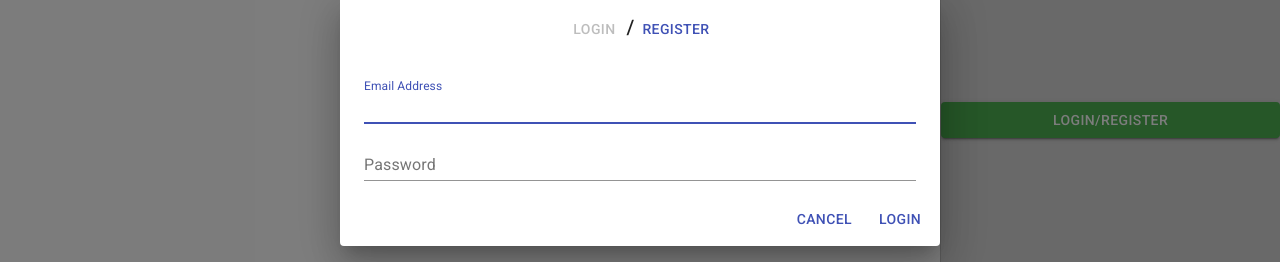
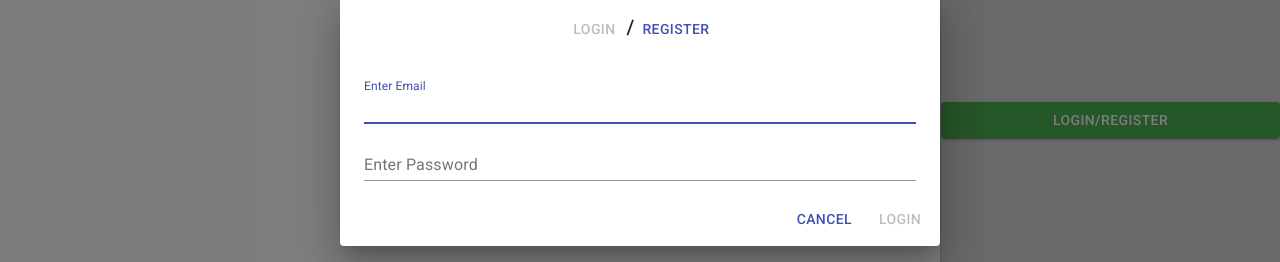
Before and after one commit to hansCodeJam/crypto-frontend, a React (Create React App) app: page / in a window 1280 px wide. Both pictures are taken after a click on the button "LOGIN/REGISTER". Shown: the part 280-542 px from the top of the page. Built offline with nearby package versions, Linux system fonts and the light colour scheme.

Commit message:
completes login.js, adds login css

```diff
--- a/package.json
+++ b/package.json
@@ -8,9 +8,11 @@
     "@testing-library/jest-dom": "^4.2.4",
     "@testing-library/react": "^9.3.2",
     "@testing-library/user-event": "^7.1.2",
+    "axios": "^0.19.2",
     "react": "^16.13.1",
     "react-dom": "^16.13.1",
-    "react-scripts": "3.4.1"
+    "react-scripts": "3.4.1",
+    "validator": "^13.0.0"
   },
   "scripts": {
     "start": "react-scripts start",
--- /dev/null
+++ b/src/component/AuthDialog/Login.css
@@ -0,0 +1,8 @@
+.popper{
+   font-size: larger;
+   color: white;
+   border: 1px solid white;
+   padding: 10px 15px;
+   border-radius: 5px;
+   background-color: lightcoral;
+}
--- a/src/component/AuthDialog/Login.js
+++ b/src/component/AuthDialog/Login.js
@@ -1,40 +1,161 @@
-import React from 'react'
+import React, { Component } from 'react'
+import validator from 'validator'
 import {
    Button,
+   Popper,
+   Fade,
    TextField,
    DialogContent,
    DialogActions
 } from '@material-ui/core';
 
-export default function Login(props) {
-   const {handleClose} = props
+
+import { login } from '../Helpers/authFunctions'
+
+import './Login.css'
+
+
+export default class Login extends Component{
+
+   state = {
+      loginForm:{
+         email: {
+            autoFocus: true,
+            margin: 'dense',
+            name: 'email',
+            id: 'email',
+            label: 'Enter Email',
+            type: 'email',
+            fullWidth: true,
+            value: ''
+         },
+         password:{
+            autoFocus: false,
+            margin: 'dense',
+            name: 'password',
+            id: 'password',
+            label: 'Enter Password',
+            type: 'password',
+            fullWidth: true,
+            value: ''
+         }
+      },
+      popper:{
+         currentTarget: null,
+         open: false,
+         message: ''
+      },
+      disabled: true
+   }
+
+
+   handleChange = (e) => {
+      const popper = {...this.state.popper}
+
+      const loginForm = { ...this.state.loginForm }
+
+      loginForm[e.target.name].value = e.target.value
+
+      switch (e.target.name) {
+         case 'email':
+            const validatedEmail = validator.isEmail(e.target.value)
+            if(!validatedEmail){
+               popper.currentTarget = e.currentTarget
+               popper.open = true
+               popper.message = 'Must be an email'
+            }else{
+               popper.currentTarget = null
+               popper.open = false
+               popper.message = ''
+            }
+            break
+         case 'password':
+            const validatedPassword = validator.isEmpty(e.target.value)
+            if(validatedPassword){
+               popper.currentTarget = e.currentTarget
+               popper.open = true
+               popper.message = 'Please type in your password'
+            }else{
+               popper.currentTarget = null
+               popper.open = false
+               popper.message = ''
+            }
+            break
+         default:
+            break;
+      }
+      const disabled = loginForm.email.value && loginForm.password.value && !popper.message ? false: true
+      this.setState({...this.state, loginForm, popper, disabled})
+   }
+
+   handleSubmit = async(e) => {
+      e.preventDefault()
+      const { email, password } = this.state.loginForm
+
+      let success = await login({email: email.value, password: password.value})
+
+      console.log(success)
+   }
+
+
+   render(){
+      const { handleClose } = this.props
+      const { loginForm, popper, disabled } = this.state
+
+      const loginFormInput = []
+
+      for (let key in loginForm){
+         loginFormInput.push({
+            loginForm: loginForm[key]
+         })
+      }
+
       return (
          <>
+            <Popper
+               id={null}
+               open={popper.open}
+               anchorEl={popper.currentTarget}
+               placement={'top-end'}
+               style={{zIndex: '1500'}}
+               transition
+            >
+            { ({ TransitionProps}) => (
+               <Fade {...TransitionProps} timeout={350}>
+                  {popper.message
+                     ? <div className='popper'>{popper.message}</div>
+                     : <div></div>
+                  }
+               </Fade>
+            )}
+            </Popper>
             <DialogContent>
+               {loginFormInput.map(({loginForm:{ autoFocus, margin, name, id, label, type, fullWidth, value}}) => {
+                  return(
                      <TextField
-               autoFocus
-               margin="dense"
-               id="email"
-               label="Email Address"
-               type="email"
-               fullWidth
+                        key={name}
+                        autoFocus={autoFocus}
+                        margin={margin}
+                        name={name}
+                        id={id}
+                        label={label}
+                        type={type}
+                        fullWidth={fullWidth}
+                        value={value}
+                        onChange={this.handleChange}
                      />
-            <TextField
-               margin="dense"
-               id="password"
-               label="Password"
-               type="password"
-               fullWidth
-            />
+                  )
+               })}
             </DialogContent>
             <DialogActions>
                <Button onClick={handleClose} color="primary">
                   Cancel
                </Button>
-            <Button onClick={''} color="primary">
+               <Button onClick={this.handleSubmit} color="primary" disabled={disabled}>
                   Login
                </Button>
             </DialogActions>
          </>
       )
    }
+}
--- a/src/component/AuthDialog/Register.js
+++ b/src/component/AuthDialog/Register.js
@@ -38,7 +38,7 @@ export default function Register(props) {
             <Button onClick={handleClose} color="primary">
                Cancel
             </Button>
-            <Button onClick={''} color="primary">
+            <Button onClick={null} color="primary">
                Register
             </Button>
          </DialogActions>
--- /dev/null
+++ b/src/component/Helpers/Axios.js
@@ -0,0 +1,12 @@
+import axios from "axios";
+
+const Axios = axios.create({
+   baseURL:'http://localhost:3001',
+   timeout: 50000,
+   headers: {
+      Accept: "application/json",
+      "Content-Type": "application/json",
+   }
+})
+
+export default Axios;
--- /dev/null
+++ b/src/component/Helpers/authFunctions.js
@@ -0,0 +1,14 @@
+import Axios from './Axios'
+
+export const login = async(user) => {
+   try {
+      const success = await Axios.post('/api/users/login', user, {
+         withCredentials: true
+      })
+      console.log(success)
+      // return success.data
+   } catch (err) {
+      console.log(err)
+      // throw Error(err.response.data.message)
+   }
+}
```
Also changed, not shown: 1 other file (tests, documents, lock files or other folders). Lines whose indentation alone changed are shown as unchanged.
